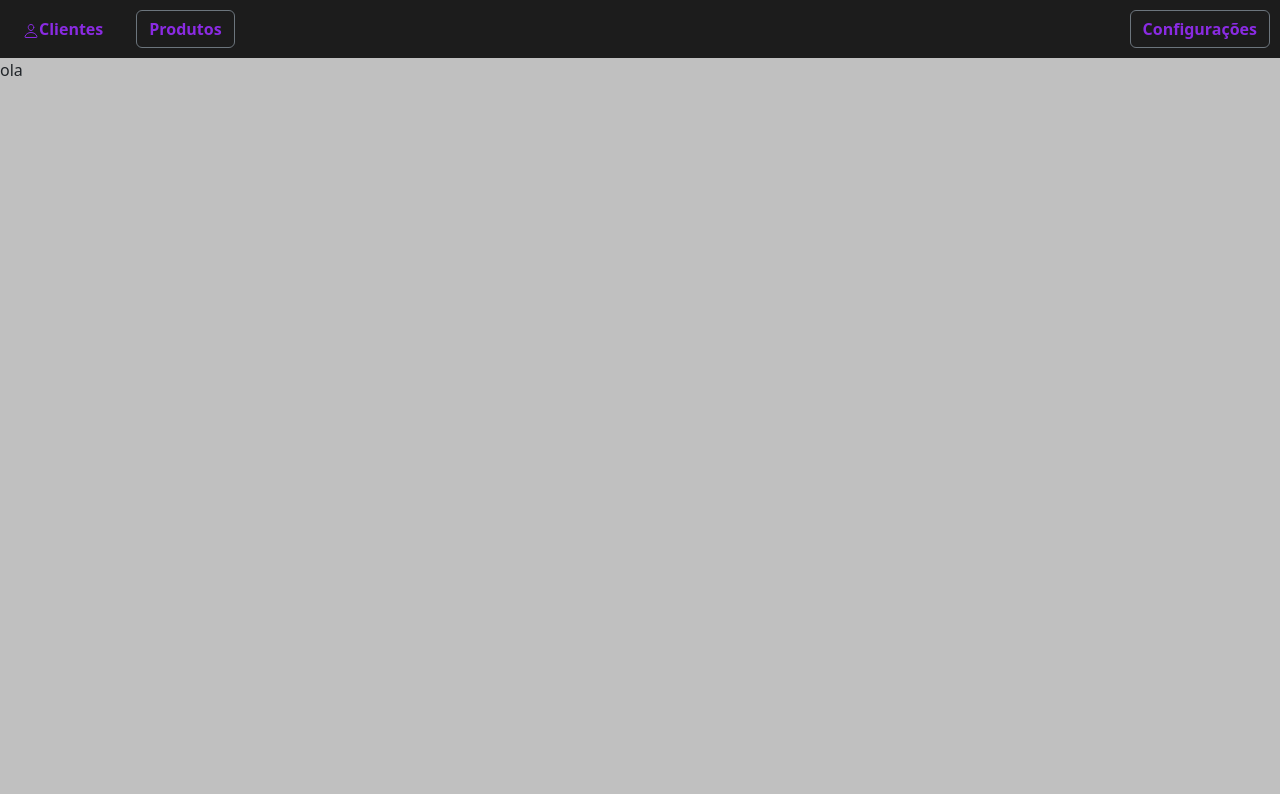
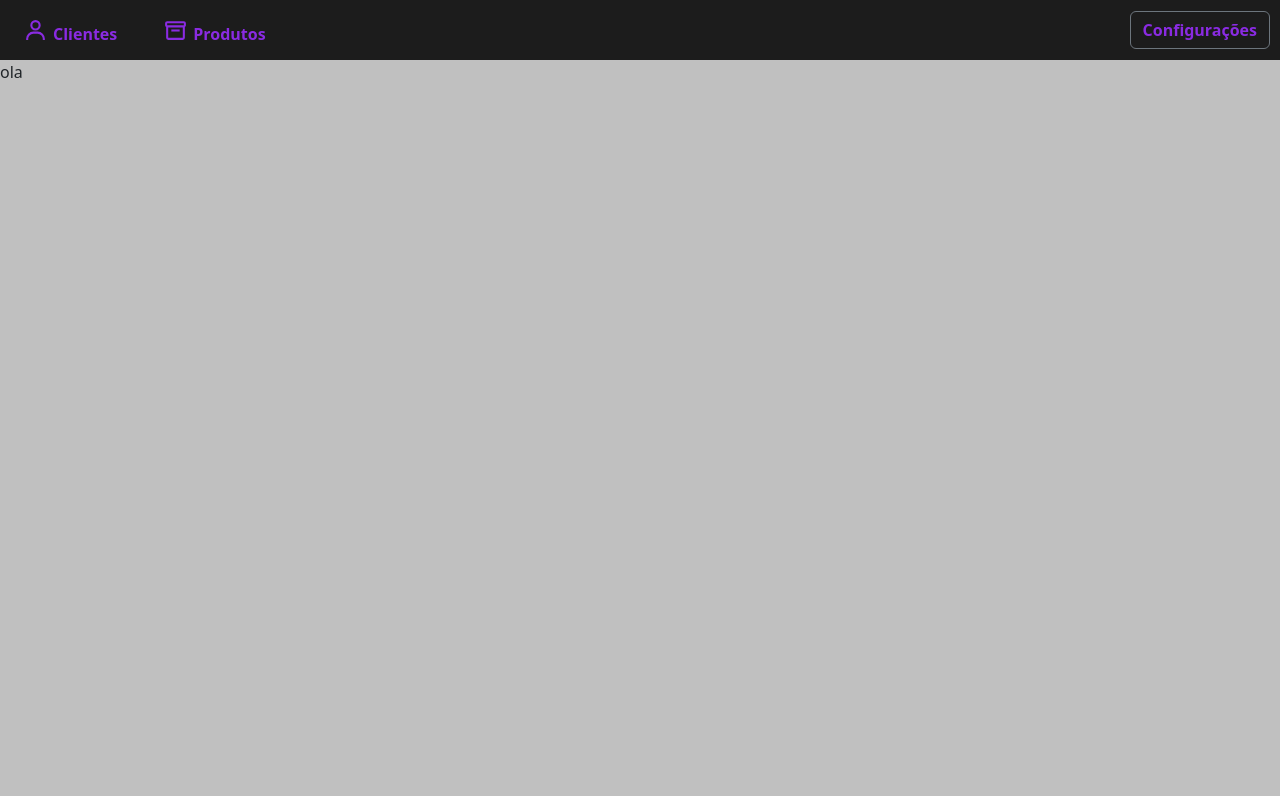
Before and after one commit to EriksJunior/Project_Nota, a React (Vite) app: page / in a window 1280 px wide. Built offline with nearby package versions, Linux system fonts and the light colour scheme.

Commit message:
feat: ajustado botões de Cliente e produtos

```diff
--- a/src/App.tsx
+++ b/src/App.tsx
@@ -1,6 +1,5 @@
 import { AppRoutes } from "./routes"
 import 'bootstrap/dist/css/bootstrap.min.css';
-import { Navegation } from "./components/Navegation";
 
 
  function App(){
--- a/src/components/Cliente/index.tsx
+++ b/src/components/Cliente/index.tsx
@@ -1,11 +1,9 @@
 import { useState } from 'react';
-import Button from 'react-bootstrap/Button';
-import Offcanvas from 'react-bootstrap/Offcanvas';
-import Form from 'react-bootstrap/Form';
-import Col from 'react-bootstrap/Col';
-import { IoPersonOutline } from "react-icons/io5";
+import { BiUser } from "react-icons/bi";
 
 import { ButtonBt } from '../Styles/bootstrap';
+import { Col, Form, Offcanvas, Button } from 'react-bootstrap';
+import { ContentIcon, Text } from '../Styles/general';
 
 export function ClientModal() {
   const [show, setShow] = useState(false);
@@ -15,46 +13,50 @@ export function ClientModal() {
 
   return (
     <>
-      <ButtonBt variant="outiline-ligth">
-      <IoPersonOutline/>
+      <ButtonBt variant="outiline-ligth" onClick={handleShow}>
+        <ContentIcon style={{ paddingRight: '5px' }}>
+          <BiUser size={25} />
+        </ContentIcon>
+        <Text style={{marginBottom: '10px'}}>
           Clientes
+        </Text>
       </ButtonBt>
 
       <Offcanvas show={show} onHide={handleClose}>
-        <Offcanvas.Header style={{ background:"#1C1C1C" , color:"whitesmoke" }} closeButton>
+        <Offcanvas.Header style={{ background: "#1C1C1C", color: "whitesmoke" }} closeButton>
           <Offcanvas.Title>Cadastre o Cliente</Offcanvas.Title>
         </Offcanvas.Header>
-        <Offcanvas.Body style={{ background:"#1C1C1C" , color:"whitesmoke" }}>
+        <Offcanvas.Body style={{ background: "#1C1C1C", color: "whitesmoke" }}>
 
           <Form >
             <Form.Group className="mb-3" controlId="formBasicNome">
               <Form.Label>Nome do Cliente:</Form.Label>
-        <Form.Control style={{ background:"#363636" , color:"whitesmoke" }} type="text" placeholder="Ex: Gael Gonçalves de Souza" />
+              <Form.Control style={{ background: "#363636", color: "whitesmoke" }} type="text" placeholder="Ex: Gael Gonçalves de Souza" />
             </Form.Group>
 
             <Form.Group className="mb-3" controlId="formBasicCPFCNPJ">
               <Form.Label>CPF/CNPJ:</Form.Label>
-        <Form.Control style={{ background:"#363636" , color:"whitesmoke" }} type="number" placeholder="CPF/CNPJ" />
+              <Form.Control style={{ background: "#363636", color: "whitesmoke" }} type="number" placeholder="CPF/CNPJ" />
             </Form.Group>
 
             <Form.Group className="mb-3" controlId="formBasicEnd">
               <Form.Label>Endereço: </Form.Label>
-        <Form.Control style={{ background:"#363636" , color:"whitesmoke" }} type="text" placeholder="Ex: Av Jacob lopes" />
+              <Form.Control style={{ background: "#363636", color: "whitesmoke" }} type="text" placeholder="Ex: Av Jacob lopes" />
             </Form.Group>
-
+            2
             <Form.Group className="mb-3" controlId="formBasicCidade">
               <Form.Label>Cidade : </Form.Label>
-        <Form.Control style={{ background:"#363636" , color:"whitesmoke" }} type="text" placeholder="Ex: Viçosa" />
+              <Form.Control style={{ background: "#363636", color: "whitesmoke" }} type="text" placeholder="Ex: Viçosa" />
             </Form.Group>
 
             <Form.Group className="mb-3" controlId="formBasicBairro">
               <Form.Label>Bairro: </Form.Label>
-        <Form.Control style={{ background:"#363636" , color:"whitesmoke" }} type="text" placeholder="EX: Nova Era" />
+              <Form.Control style={{ background: "#363636", color: "whitesmoke" }} type="text" placeholder="EX: Nova Era" />
             </Form.Group>
 
             <Form.Group as={Col} controlId="formGridEstado">
               <Form.Label>Estado</Form.Label>
-          <Form.Select style={{ background:"#363636" , color:"whitesmoke" }} defaultValue="Escolha um Estado">
+              <Form.Select style={{ background: "#363636", color: "whitesmoke" }} defaultValue="Escolha um Estado">
                 <option value="">Selecione...</option>
                 <option value="AC">Acre</option>
                 <option value="AL">Alagoas</option>
@@ -88,17 +90,17 @@ export function ClientModal() {
 
             <Form.Group className="mb-3" controlId="formBasicCEP">
               <Form.Label>CEP: </Form.Label>
-        <Form.Control style={{ background:"#363636" , color:"whitesmoke" }} type="CEP" placeholder="000.000.000-00" />
+              <Form.Control style={{ background: "#363636", color: "whitesmoke" }} type="CEP" placeholder="000.000.000-00" />
             </Form.Group>
 
             <Form.Group className="mb-3" controlId="formBasicEmail">
               <Form.Label>Email: </Form.Label>
-        <Form.Control style={{ background:"#363636" , color:"whitesmoke" }} type="email" placeholder="Ex: email@email.com" />
+              <Form.Control style={{ background: "#363636", color: "whitesmoke" }} type="email" placeholder="Ex: email@email.com" />
             </Form.Group>
 
             <Form.Group className="mb-3" controlId="formBasicTEL">
               <Form.Label>Telefone: </Form.Label>
-        <Form.Control style={{ background:"#363636" , color:"whitesmoke" }} type="number" placeholder="Ex: Av Jacob lopes" />
+              <Form.Control style={{ background: "#363636", color: "whitesmoke" }} type="number" placeholder="Ex: Av Jacob lopes" />
             </Form.Group>
 
             <Button variant="primary" type="button">
--- a/src/components/ConfigModals/registration.tsx
+++ b/src/components/ConfigModals/registration.tsx
@@ -24,7 +24,7 @@ export function Registration() {
         </Modal.Header>
         <Modal.Body>
           <Form>
-          <Row className="mb-3">
+        <Row className="mb-3">
         <Form.Group as={Col} controlId="formGridRazão">
           <Form.Label>Razão Social</Form.Label>
           <Form.Control type="text"  />
--- a/src/components/Navegation/styles.ts
+++ b/src/components/Navegation/styles.ts
@@ -19,6 +19,7 @@ export const Container = styled.div`
 
 export const Content = styled.div`
   width: 50%;
+  height: 40px;
   display: flex;
   gap: 20px;
 
--- a/src/components/Products/index.tsx
+++ b/src/components/Products/index.tsx
@@ -1,9 +1,10 @@
 import { useState } from 'react';
-import Button from 'react-bootstrap/Button';
-import Offcanvas from 'react-bootstrap/Offcanvas';
-import Form from 'react-bootstrap/Form';
+import { BiBox } from "react-icons/bi";
 
 import { ButtonBt } from '../Styles/bootstrap';
+import { Form, Offcanvas, Button } from 'react-bootstrap';
+
+import { ContentIcon, Text } from '../Styles/general';
 
 export function ProductsModal() {
   const [show, setShow] = useState(false);
@@ -13,8 +14,13 @@ export function ProductsModal() {
 
   return (
     <>
-      <ButtonBt variant="secondary" onClick={handleShow}>
-        Produtos
+      <ButtonBt variant="outiline-ligth" onClick={handleShow}>
+      <ContentIcon style={{ paddingRight: '5px' }}>
+          <BiBox size={25} />
+        </ContentIcon>
+        <Text>
+          Produtos
+        </Text>
       </ButtonBt>
 
       <Offcanvas show={show} onHide={handleClose}>
--- a/src/components/Styles/bootstrap.ts
+++ b/src/components/Styles/bootstrap.ts
@@ -6,28 +6,11 @@ export const ButtonBt = styled(Button) `
   color: #8A2BE2;
   outline: none;
   font-weight: bold;
+  width: auto;
+  display: flex;
+
   &:hover {
-    color: #A020F0;
-    text-decoration: underline;
-    transition: 10s ease;
+    border-bottom: solid 2px #9d74e0;
+    color: #9d74e0;
   }
-
   `
-  export const teste = styled.div`
-    position: relative;
-    text-decoration: none;
-    display: inline-block;
-    &:after {
-    content: "";
-    position: absolute;
-    width: 100%;
-    height: 2px;
-    bottom: 0;
-    left: 0;
-    background-color: #000;
-    -webkit-transition-delay: 2s;
-    transition-delay: 2s;
-    -webkit-transition: all 0.3s ease-in-out 0s;
-    transition: all 0.3s ease-in-out 0s;
-}
-  `
--- /dev/null
+++ b/src/components/Styles/general.ts
@@ -0,0 +1,9 @@
+import styled from "styled-components";
+
+export const ContentIcon = styled.div`
+  padding-right: 5px;
+`
+
+export const Text = styled.div`
+  margin-top: 5px
+`
```
Lines whose indentation alone changed are shown as unchanged.
